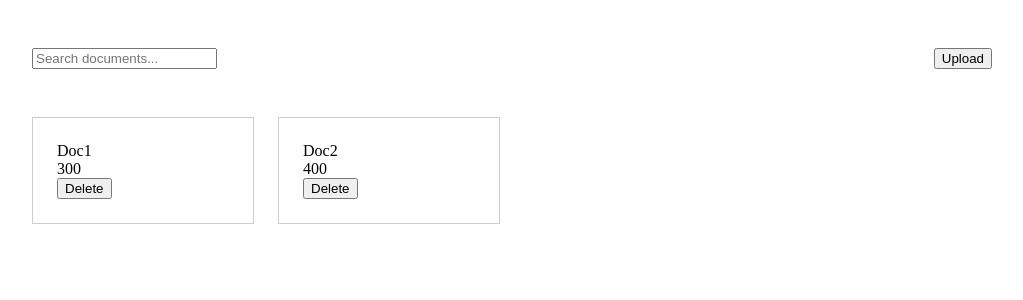
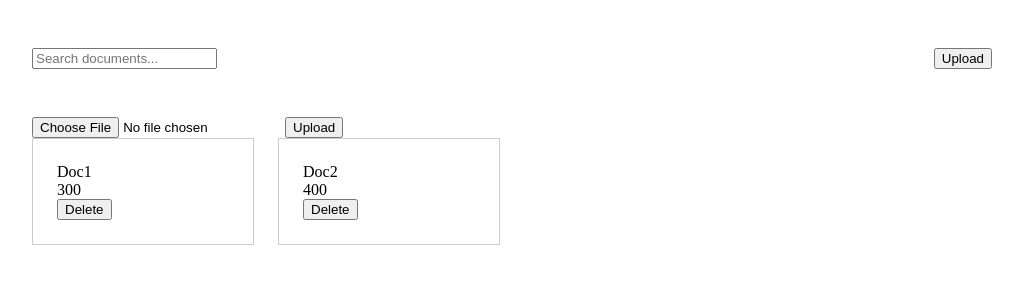
Before and after one commit to gmreizu/george-2019-07-12, a React app in the folder web/app/: page / in a window 1280 px wide. Shown: the top 300 px of the page, without its empty margins (128-1151 px from the left). Built offline with nearby package versions, Linux system fonts and the light colour scheme.

Commit message:
web/app: introduce image-upload

```diff
--- a/web/app/src/components/app.tsx
+++ b/web/app/src/components/app.tsx
@@ -2,6 +2,9 @@ import * as React from "react";
 import { DocumentStore } from "../document-store";
 import "./app.scss";
 import { DocumentGrid } from "./document-grid";
+import { ImageUpload } from "./image-upload";
+
+const uploadURL = "http://localhost:3000/api/v1/documents"
 
 export class App extends React.Component {
     public render = (): JSX.Element => {
@@ -17,6 +20,7 @@ export class App extends React.Component {
                     />
                     <button>Upload</button>
                 </header>
+                <ImageUpload url={uploadURL} />
                 <DocumentGrid documents={documentStore.getAll()} />
             </div>
         )
--- /dev/null
+++ b/web/app/src/components/image-upload.tsx
@@ -0,0 +1,73 @@
+import * as React from "react";
+import "./image-upload.scss";
+
+interface Props {
+    readonly method?: string
+    readonly url?: string
+    readonly accept?: string
+    readonly onUpload?: (file: File) => void
+}
+
+interface State {
+    file?: File
+    previewURL?: string
+}
+
+/**
+ * ImageUpload provides a UI for uploading images to a backend service.
+ */
+export class ImageUpload extends React.Component<Props, State> {
+    public state: State = {
+    }
+
+    public render = (): JSX.Element => {
+        const { previewURL } = this.state
+        const accept = this.props.accept || "image/png, image/jpeg"
+
+        return (
+            <form className="image-upload" onSubmit={this.didSubmit}>
+                {
+                    previewURL &&
+                    <img className="image-upload__preview" src={previewURL} />
+                }
+                <input required type="file" onChange={this.fileDidChange} accept={accept} />
+                <button type="submit">Upload</button>
+            </form>
+        )
+    }
+
+    private fileDidChange = (e: any) => {
+        const reader = new FileReader();
+        const file = e.target.files[0];
+
+        reader.onloadend = () => {
+            this.setState({
+                file,
+                previewURL: reader.result as string,
+            });
+        }
+
+        reader.readAsDataURL(file)
+    }
+
+    private didSubmit = async () => {
+        const { file } = this.state
+
+        if (this.props.onUpload) {
+            this.props.onUpload(file)
+            return
+        }
+
+        const { url } = this.props
+        const method = this.props.method || "POST"
+
+        await fetch(url, {
+            method,
+            headers: {
+                "Content-Length": `${file.size}`,
+                "Content-Type": file.type,
+            },
+            body: file
+        })
+    }
+}
```
Also changed, not shown: web/app/src/components/image-upload.scss (added).
